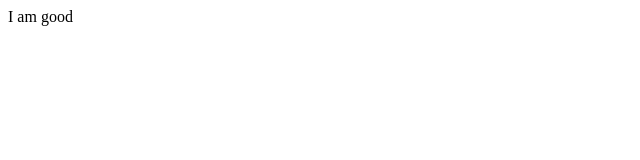
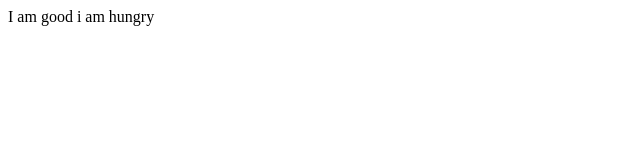
Before and after one commit to fahder/backend, a plain HTML site: page index.html in a window 1280 px wide. Shown: the full height of the page, 0-640 px from the left. Drawn offline with Linux system fonts and the light colour scheme.

Commit message:
add this stage

```diff
--- a/index.html
+++ b/index.html
@@ -7,5 +7,6 @@
 </head>
 <body>
     I am good
+    i am hungry
 </body>
 </html>
```
